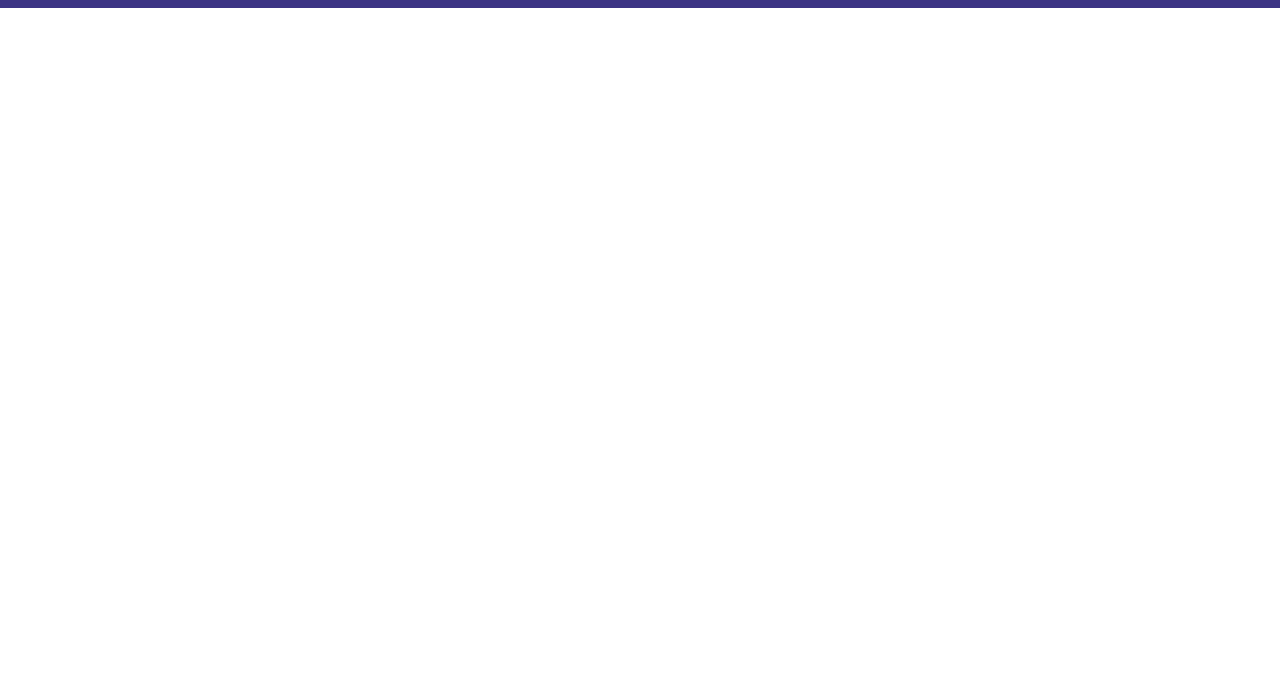
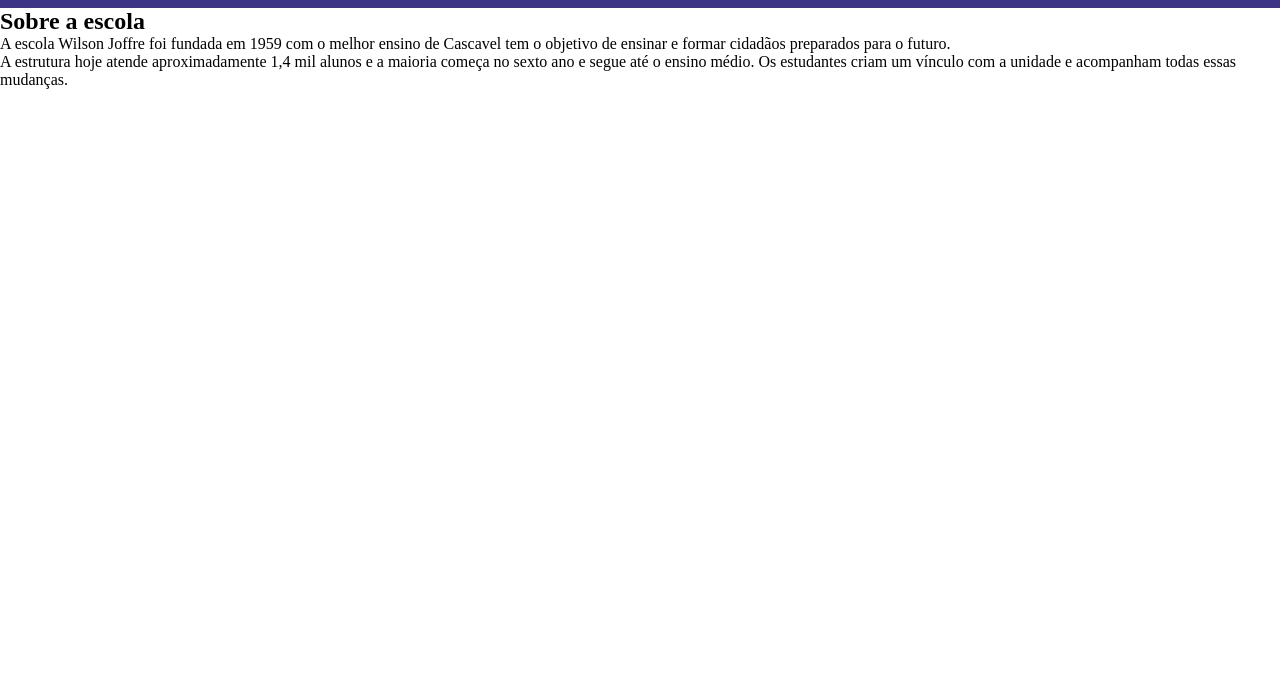
Before and after one commit to mariszakseski/wilson2024, a plain HTML site: page index.html in a window 1280 px wide. Shown: the part 115-800 px from the top of the page. Drawn offline with Linux system fonts and the light colour scheme.

Commit message:
texto escola

```diff
--- a/index.html
+++ b/index.html
@@ -16,7 +16,9 @@
 </header>
  <section class="escola">
     <div class="escola-div-conteudo">
-        <h2> </h2>
+        <h2 class="escola-titulo"> Sobre a escola </h2>
+        <p class="escola-texto-um"> A escola Wilson Joffre foi fundada em 1959 com o melhor ensino de Cascavel tem o objetivo de ensinar e formar cidadãos preparados para o futuro.</p>
+        <p class="escola-texto-dois">A estrutura hoje atende aproximadamente 1,4 mil alunos e a maioria começa no sexto ano e segue até o ensino médio. Os estudantes criam um vínculo com a unidade e acompanham todas essas mudanças. </p>
     </div>
  </section>
 </body>
```
